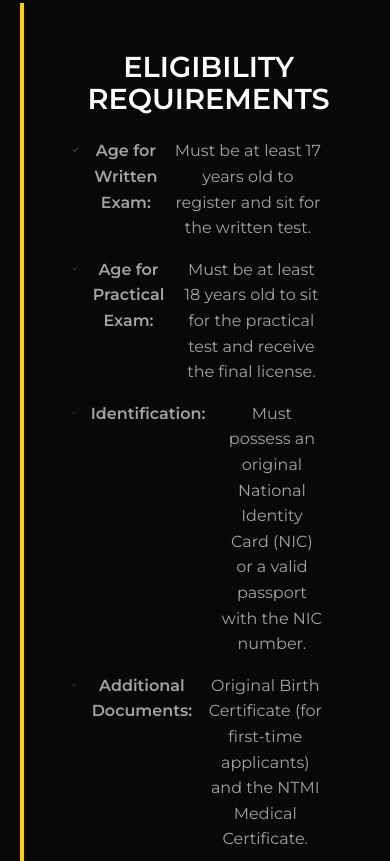
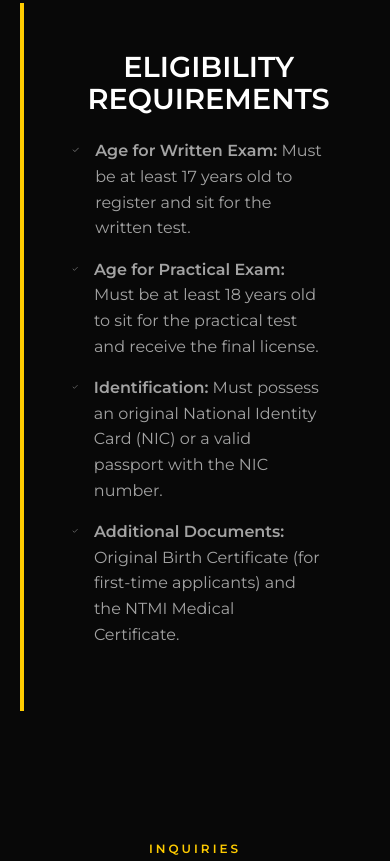
Before and after one commit to rusithrashmitha14-gif/sarath-driving-school, a website built with Vite: page courses.html in a window 390 px wide. Shown: the part 8840-9701 px from the top of the page. Built offline with nearby package versions, Linux system fonts and the light colour scheme; a web font is replaced by a local one.

Commit message:
Fix mobile flex layout and alignment on eligibility list

```diff
--- a/courses.html
+++ b/courses.html
@@ -227,10 +227,10 @@
           <div class="eligibility-box blur-reveal delay-1">
             <h3><i data-lucide="shield-check"></i> Eligibility Requirements</h3>
             <ul>
-              <li><i data-lucide="check"></i> <strong>Age for Written Exam:</strong> Must be at least 17 years old to register and sit for the written test.</li>
-              <li><i data-lucide="check"></i> <strong>Age for Practical Exam:</strong> Must be at least 18 years old to sit for the practical test and receive the final license.</li>
-              <li><i data-lucide="check"></i> <strong>Identification:</strong> Must possess an original National Identity Card (NIC) or a valid passport with the NIC number.</li>
-              <li><i data-lucide="check"></i> <strong>Additional Documents:</strong> Original Birth Certificate (for first-time applicants) and the NTMI Medical Certificate.</li>
+              <li><i data-lucide="check"></i> <span style="text-align: left;"><strong>Age for Written Exam:</strong> Must be at least 17 years old to register and sit for the written test.</span></li>
+              <li><i data-lucide="check"></i> <span style="text-align: left;"><strong>Age for Practical Exam:</strong> Must be at least 18 years old to sit for the practical test and receive the final license.</span></li>
+              <li><i data-lucide="check"></i> <span style="text-align: left;"><strong>Identification:</strong> Must possess an original National Identity Card (NIC) or a valid passport with the NIC number.</span></li>
+              <li><i data-lucide="check"></i> <span style="text-align: left;"><strong>Additional Documents:</strong> Original Birth Certificate (for first-time applicants) and the NTMI Medical Certificate.</span></li>
             </ul>
           </div>
         </div>
```
